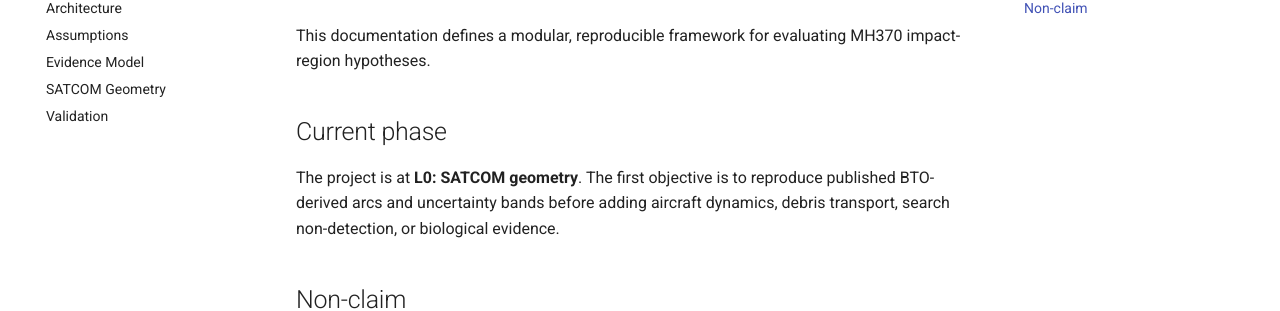
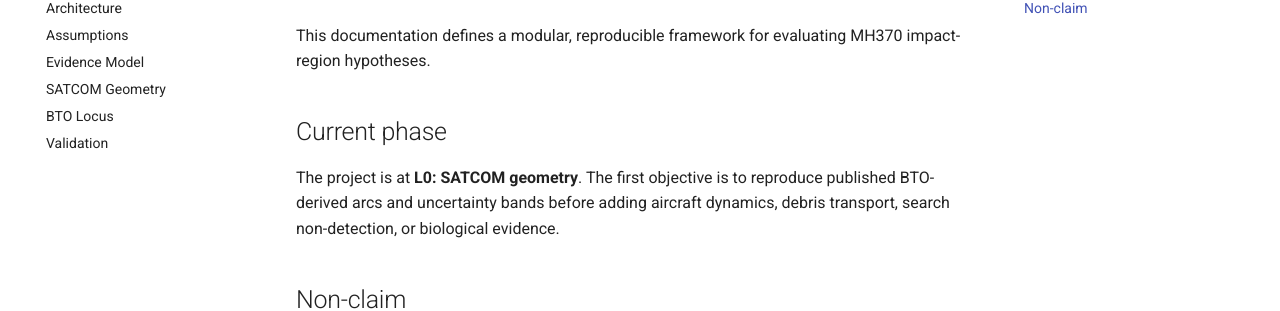
Before and after one commit to bradshawdanni-collab/mh370-inverse-inference, an MkDocs documentation site: the page built from docs/index.md, in a window 1280 px wide. Shown: the part 157-468 px from the top of the page. Built offline with MkDocs 1.6.1 and Material for MkDocs 9.7.7, drawn with Linux system fonts in a browser that asks for light colours; comment, search, counter and statistics services are not loaded.

Commit message:
Add BTO locus documentation to navigation

```diff
--- a/mkdocs.yml
+++ b/mkdocs.yml
@@ -9,4 +9,5 @@ nav:
   - Assumptions: assumptions.md
   - Evidence Model: evidence-model.md
   - SATCOM Geometry: satcom-geometry.md
+  - BTO Locus: bto-locus.md
   - Validation: validation.md
```
